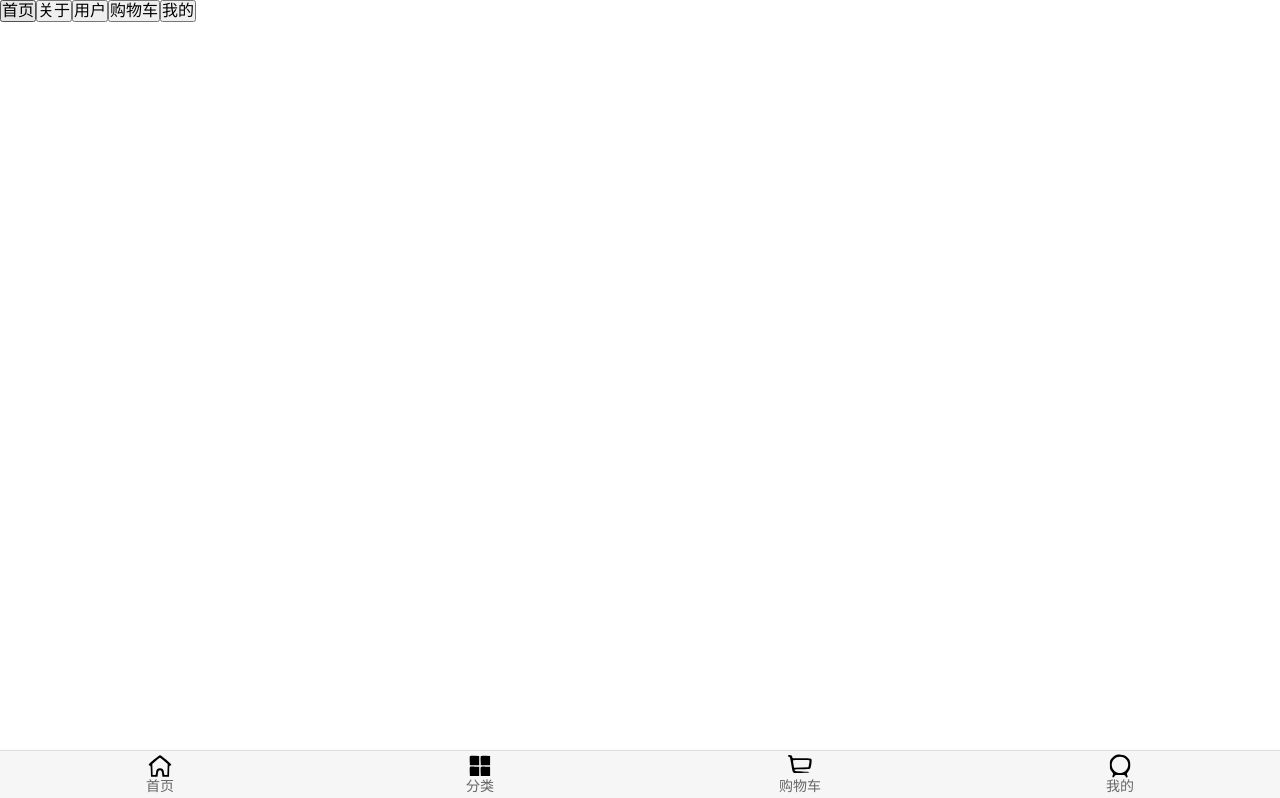
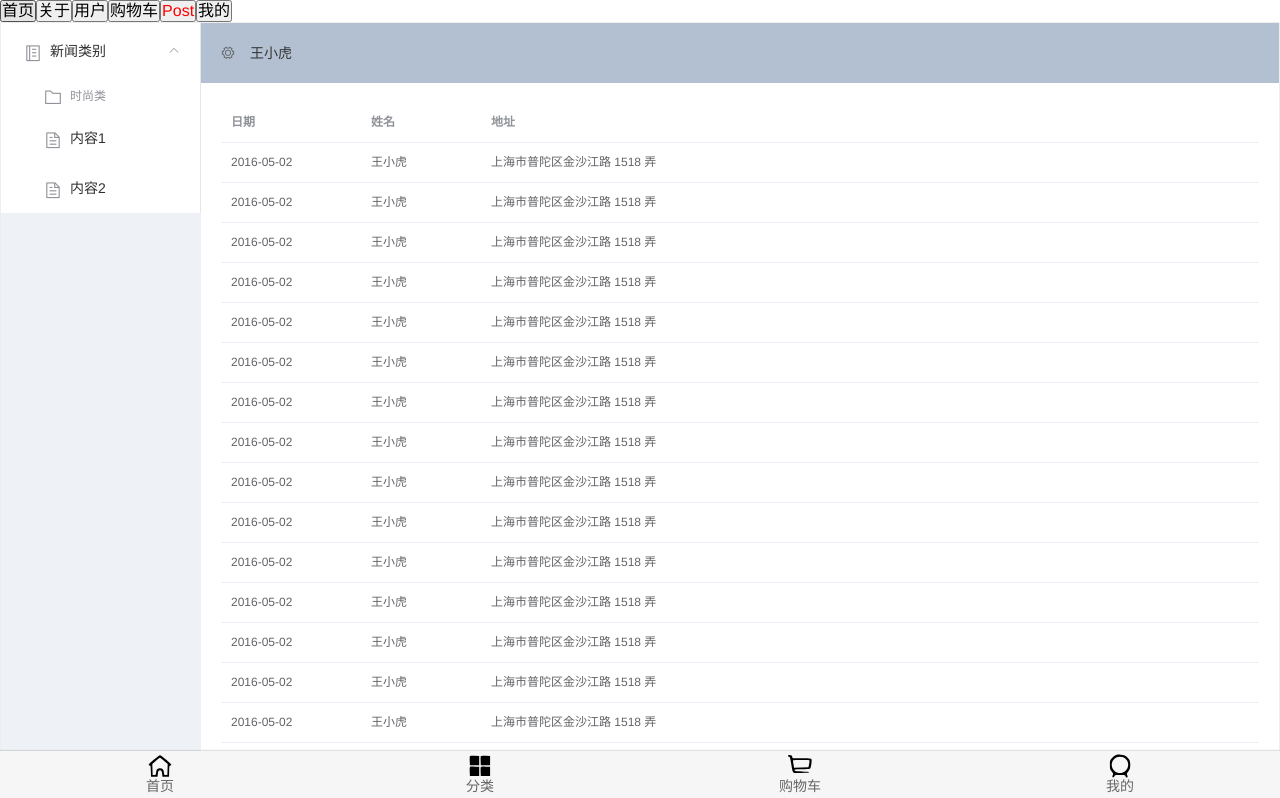
Before and after one commit to codewy/testmall, a Vue app: page /post in a window 1280 px wide. Shown: the top 798 px of the page. Built offline with nearby package versions, Linux system fonts and the light colour scheme.

Commit message:
个人信息

```diff
--- a/package.json
+++ b/package.json
@@ -8,9 +8,14 @@
   },
   "dependencies": {
     "axios": "^0.19.2",
+    "bcrypt": "^3.0.8",
     "better-scroll": "^1.15.2",
     "core-js": "^3.6.4",
+    "element-ui": "^2.13.0",
     "express": "^4.17.1",
+    "jsonwebtoken": "^8.5.1",
+    "mongodb": "^3.5.4",
+    "mongoose": "^5.9.3",
     "mysql": "^2.18.1",
     "vue": "^2.6.11",
     "vue-router": "^3.1.5",
@@ -21,6 +26,7 @@
     "@vue/cli-plugin-router": "~4.2.0",
     "@vue/cli-plugin-vuex": "~4.2.0",
     "@vue/cli-service": "~4.2.0",
+    "qs": "^6.9.1",
     "vue-template-compiler": "^2.6.11"
   }
 }
--- a/src/App.vue
+++ b/src/App.vue
@@ -5,6 +5,7 @@
     <router-link to="/about" tag="button" replace>关于</router-link>
     <router-link to="/user" tag="button" replace>用户</router-link>
     <router-link to="/cart" tag="button" replace>购物车</router-link>
+    <router-link to="/post" tag="button" replace>Post</router-link>
 
     <button @click="proClick">我的</button>
 
--- a/src/components/Cart.vue
+++ b/src/components/Cart.vue
@@ -19,11 +19,14 @@
             <td>{{ item.date }}</td>
             <td>{{ item.price | showPrice }}</td>
             <td>
-              <button @click="sub(index)" :disabled="item.count <= 1">-</button>
+              <button @click="sub(index)" :disabled="item.count <= 1"><i class="el-icon-circle-plus"></i></button>
+
               {{ item.count }}
-              <button @click="add(index)">+</button>
+              <button @click="add(index)"><i class="el-icon-remove"></i></button>
+
             </td>
-            <td><button @click="btnClick(index)">移除</button></td>
+            <!-- <td><button @click="btnClick(index)">移除</button></td> -->
+            <td><el-button type="primary" icon="el-icon-delete" size='mini'@click="btnClick(index)"></el-button></td>
           </tr>
         </tbody>
       </table>
--- /dev/null
+++ b/src/components/Post.vue
@@ -0,0 +1,72 @@
+<template>
+<el-container style="height: 100%vh; border: 1px solid #eee">
+  <el-aside width="200px" style="background-color: rgb(238, 241, 246)">
+    <el-menu :default-openeds="['1']">
+      <el-submenu index="1">
+        <template slot="title"><i class="el-icon-notebook-2"></i>新闻类别</template>
+        <el-menu-item-group>
+          <template slot="title"><i class="el-icon-folder"></i>时尚类</template>
+          <el-menu-item index="1-1"><i class="el-icon-document"></i>内容1</el-menu-item>
+          <el-menu-item index="1-2"><i class="el-icon-document"></i>内容2</el-menu-item>
+        </el-menu-item-group>
+
+      </el-submenu>
+
+          </el-menu>
+  </el-aside>
+
+  <el-container>
+    <el-header style="text-align: left; font-size: 14px">
+      <el-dropdown>
+        <i class="el-icon-setting" style="margin-right: 15px"></i>
+        <el-dropdown-menu slot="dropdown">
+          <el-dropdown-item>查看</el-dropdown-item>
+          <el-dropdown-item>新增</el-dropdown-item>
+          <el-dropdown-item>删除</el-dropdown-item>
+        </el-dropdown-menu>
+      </el-dropdown>
+      <span>王小虎</span>
+
+    </el-header>
+
+    <el-main>
+      <el-table :data="tableData">
+        <el-table-column prop="date" label="日期" width="140">
+        </el-table-column>
+        <el-table-column prop="name" label="姓名" width="120">
+        </el-table-column>
+        <el-table-column prop="address" label="地址">
+        </el-table-column>
+      </el-table>
+    </el-main>
+  </el-container>
+</el-container>
+</template>
+
+<script>
+  export default {
+    data() {
+      const item = {
+        date: '2016-05-02',
+        name: '王小虎',
+        address: '上海市普陀区金沙江路 1518 弄'
+      };
+      return {
+        tableData: Array(20).fill(item)
+      }
+    }
+  };
+</script>
+
+
+<style>
+  .el-header {
+    background-color: #B3C0D1;
+    color: #333;
+    line-height: 60px;
+  }
+
+  .el-aside {
+    color: #333;
+  }
+</style>
--- a/src/components/Profile.vue
+++ b/src/components/Profile.vue
@@ -2,19 +2,58 @@
   <div>
     <h2>我的</h2>
     <p>我的信息</p>
-    <p>{{$route.query.name}}</p>
-    <p>{{$route.query.age}}</p>
-    <p>{{$route.query.heigth}}</p>
+    <p>{{ $route.query.name }}</p>
+    <p>{{ $route.query.age }}</p>
+    <p>{{ $route.query.heigth }}</p>
+    <div><span>姓名：</span><input type="text" v-model.lazy="message.name" />{{ message.name }}</div>
+    <br />
+    <div><span>性别：</span><input type="text" v-model.lazy="message.sex" />{{ message.sex }}</div>
+    <br>
+    <div><span>年龄：</span><input type="text" v-model.lazy="message.age" />{{ message.age }}</div>
+    <br>
+  <button @click="btnClick">提交</button>
+  <br>
+  <br>
+
+<ul>
+  <li v-for="(item,index) in message" :key="index">
+    {{item.name}}--{{item.sex}}--{{item.age}}
+  </li>
+</ul>
+
+<el-row>
+  <el-button icon="el-icon-search" circle></el-button>
+  <el-button type="primary" icon="el-icon-edit" circle></el-button>
+  <el-button type="success" icon="el-icon-check" circle></el-button>
+  <el-button type="info" icon="el-icon-message" circle></el-button>
+  <el-button type="warning" icon="el-icon-star-off" circle></el-button>
+  <el-button type="danger" icon="el-icon-delete" circle></el-button>
+</el-row>
+
+<i class="el-icon-edit"></i>
+
 
   </div>
 </template>
 
 <script>
 export default {
-  name: 'Profile'
-}
+  name: "Profile",
+  data() {
+    return {
+      message: [],
+    };
+  },
+  methods: {
+    btnClick() {
+      this.message.push({name:this.message.name, sex:this.message.sex, age:this.message.age})
+      console.log(this.message)
+
+    },
+
+
+  }
+};
 </script>
 
-<style scoped>
-
-</style>
+<style scoped></style>
--- a/src/components/User.vue
+++ b/src/components/User.vue
@@ -13,6 +13,7 @@
             <th>用户名称</th>
             <th>性别</th>
             <th>年龄</th>
+            <th>操作</th>
           </tr>
         </thead>
         <!-- ! 表格body -->
@@ -22,6 +23,9 @@
             <td>{{ item.name }}</td>
             <td>{{ item.sex }}</td>
             <td>{{ item.age }}</td>
+            <td>
+              <button @click="btnPost">删除</button>
+            </td>
           </tr>
         </tbody>
       </table>
@@ -47,6 +51,20 @@ export default {
         this.userid = res.data
 
       })
+  },
+  methods: {
+    btnPost() {
+      axios,post('/post', {
+        userid: 1
+      }).then(res => {
+        console.log(res.data)
+        if(res.data.status === 1000) {
+          console.log('OK')
+        } else {
+          console.log("失败")
+        }
+      })
+    }
   }
 
 };
--- a/src/router/index.js
+++ b/src/router/index.js
@@ -11,6 +11,7 @@ const About = () => import ('components/About')
 const User = () => import ('components/User')
 const Profile = () => import ('components/Profile')
 const Cart = () => import ('components/Cart')
+const Post = () => import ('components/Post')
 
 //~ 1.通过Vue.use安装插件
 Vue.use(VueRouter)
@@ -70,6 +71,13 @@ const routes = [
       title: '购物车'
     },
   },
+  {
+    path: '/post',
+    component: Post,
+    meta: {
+      title: 'post'
+    }
+  }
 
 ]
 
```
Also changed, not shown: src/main.js (+9 -5 lines), 2 other files (tests, documents, lock files or other folders).
